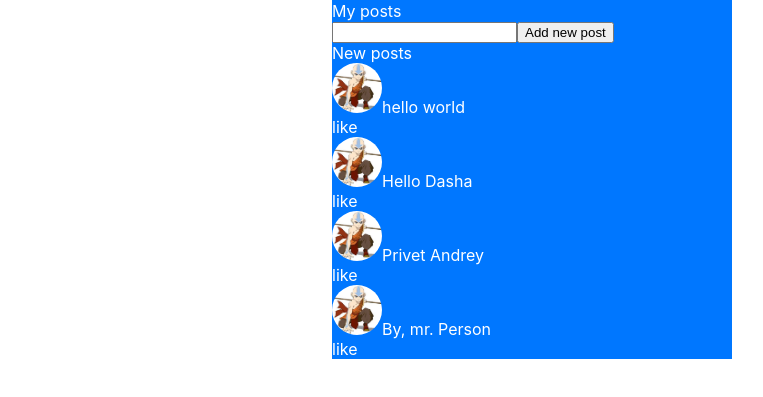
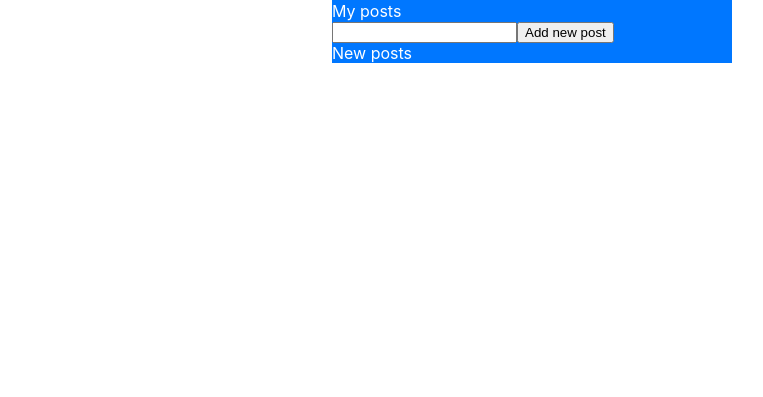
Before and after one commit to nikolasmushroom/samurai-way-main, a React (Create React App) app: page / in a window 1280 px wide. Shown: the part 361-758 px from the top of the page, without its empty margins (158-921 px from the left). Built offline with nearby package versions, Linux system fonts and the light colour scheme.

Commit message:
Adding input and made possible to post this message

```diff
--- a/src/components/Profile/MyPosts/MyPosts.tsx
+++ b/src/components/Profile/MyPosts/MyPosts.tsx
@@ -3,18 +3,15 @@ import s from '../MyPosts/MyPosts.module.css'
 import {Post, PostPropsType} from "./Post/Post";
 
 export const MyPosts = () => {
-    const [currentPosts, setCurrentPosts] = useState<Array<PostPropsType>>([
-        {message: 'hello world'},
-        {message: 'Hello Dasha'},
-        {message: 'Privet Andrey'},
-        {message: 'By, mr. Person'},
-    ])
+    const [currentPosts, setCurrentPosts] = useState<Array<PostPropsType>>([])
+    const [currentInput, setCurrentInput] = useState('')
     return (
         <div>
             <div>
                 My posts
             </div>
-            <input/><button>Add new post</button>
+            <input value={currentInput} onChange={(e) => (setCurrentInput(e.currentTarget.value))}/>
+            <button onClick={() => setCurrentPosts([...currentPosts, { message: currentInput }])}>Add new post</button>
             <div>
                 New posts
             </div>
@@ -22,5 +19,5 @@ export const MyPosts = () => {
                 {currentPosts.map((post) => <Post message={post.message}/>)}
             </div>
         </div>
-)
+    )
 }
```
